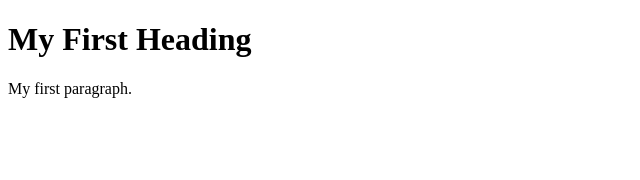
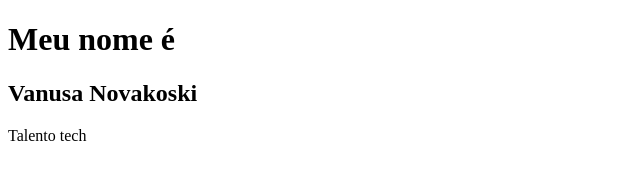
Before and after one commit to vava007-byte/-vava007-byte.github.io, a plain HTML site: page index.html in a window 1280 px wide. Shown: the whole page, without its empty margins (0-640 px from the left). Drawn offline with Linux system fonts and the light colour scheme.

Commit message:
Update index.html

```diff
--- a/index.html
+++ b/index.html
@@ -1,12 +1,16 @@
 <!DOCTYPE html>
 <html>
+
 <head>
-<title>Page Title</title>
+    <title>Olá Mundo</title>
 </head>
+
 <body>
 
-<h1>My First Heading</h1>
-<p>My first paragraph.</p>
+    <h1>Meu nome é</h1>
+    <h2>Vanusa Novakoski</h2>
+    <p>Talento tech</p>
 
 </body>
+
 </html>
```
